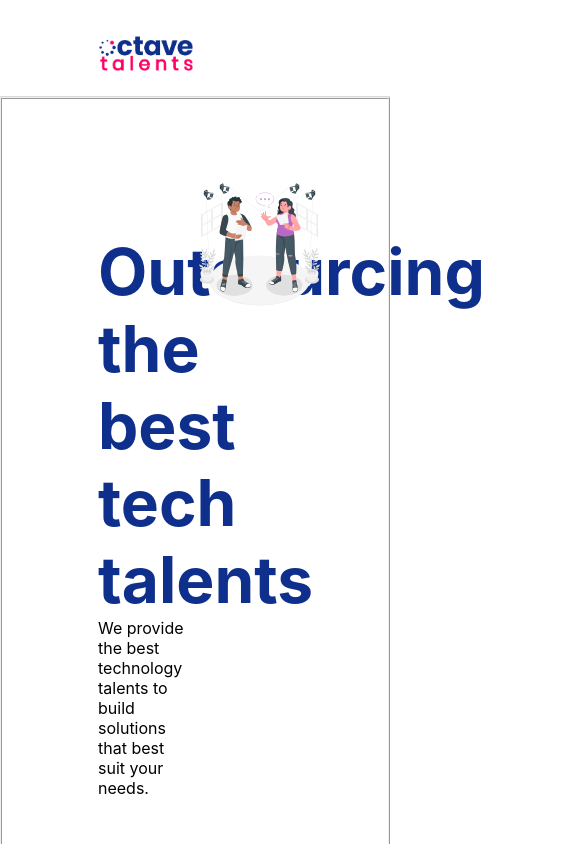
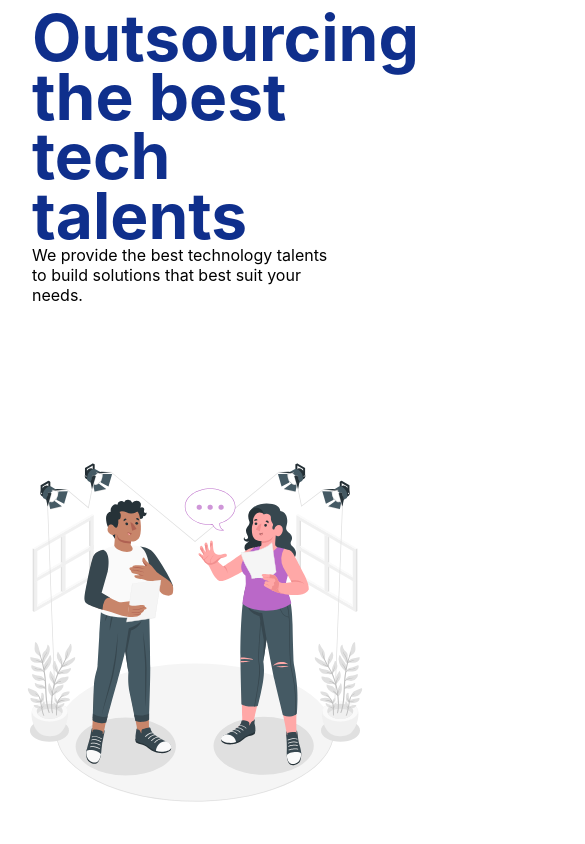
Before and after one commit to Kodi-ezike/octave-talents, a React (Create React App) app: page /home in a window 390 px wide. Shown: the top 844 px of the page, 585 px wide, since content can reach past the window. Built offline with nearby package versions, Linux system fonts and the light colour scheme.

Commit message:
Responsive styling of row1

```diff
--- a/src/App.js
+++ b/src/App.js
@@ -8,7 +8,7 @@ function App() {
 
   return (
     <div className="App">
-      <Header/>
+      {/* <Header/> */}
       <Routes>
         <Route path="/login"  element={<Login/>}/>
         <Route path="home"  element={<Home/>} />
--- a/src/Components/Home.js
+++ b/src/Components/Home.js
@@ -1,5 +1,4 @@
 import './home.css';
-import image3 from "./images/image3.jpg";
 
 const Home = () => {
 
@@ -17,11 +16,11 @@ const Home = () => {
                     <h2 className='white dBlock' style={{marginBottom: "3rem"}}>For clients</h2>
                     <div style={{height: "auto", width: "40%" }}>
                         <h1 className='white'>Hire excellent talents</h1>
-                        <p className='white' style={{height: "auto", width: "80%", marginBottom: "3.5rem" }}>
+                        <p className='white' style={{height: "auto", width: "80%", marginBottom: "3rem" }}>
                             Work with talents that have been trained by Octave to provide excellent solutions with a professional
                         </p>
                     </div>
-                    <div className='dBlock' style={{display:"flex", justifyContent:"space-between"}}>
+                    <div className='' style={{display:"flex", justifyContent:"space-between"}}>
                         <div className='feature'>
                             <p>Post a job<br/> and hire a talent</p>
                         </div>
--- a/src/Components/home.css
+++ b/src/Components/home.css
@@ -1,4 +1,7 @@
-/************************************* Global styles   *******************************************/
+
+/*###################################      Large screen   ###################################*/
+
+/****************************** Global styles   *************************/
 
 .border {
     border: 2px ridge;
@@ -6,10 +9,6 @@
 h1 {
     font-size:4rem;
     line-height: 1.2;
-}
-
-.row {
-    margin-top: 3rem;
 }
 
 .white {
@@ -20,15 +19,15 @@ h1 {
     display:block
 }
 
-/**************************************** row1   **********************************************/
+/********************************* row1   *******************************/
 
 .homewrapper {
-    padding: 2rem 4rem;
-    border: 2px ridge;
+    padding: 2rem 2rem;
 }
 
 .row1 {
     display: flex;
+    justify-content: space-between;
     height: 80vh;
 }
 
@@ -50,13 +49,14 @@ h1 {
     background-image: url("./images/image1.svg");
     background-repeat: no-repeat;
     background-size: "cover";
+    background-position: right;
     min-width: 50%;
     max-height: 80vh;
 }
 
 
 
-/************************************************* row2   ************************************************/
+/************************************ row2   ********************************/
 
 .row2Background {
     /* background-image: url("./images/Rectangle9.svg"); */
@@ -87,7 +87,7 @@ h1 {
     height: auto;
     color: #ffffff;
     background-color:#FF196F;
-    padding: 2rem 3rem;
+    padding: 1.8rem 2.2rem;
     font-size: 300;
     /* marginRightt:"4%"; */
     border-radius:1rem
@@ -99,7 +99,7 @@ h1 {
 
 
 
-/************************************************** row3   *****************************************/
+/************************************ row3   *******************************/
 
 .row3 {
     display: flex;
@@ -139,7 +139,7 @@ h1 {
 
 
 
-/************************************************** row4   *************************************************/
+/********************************** row4   *******************************/
 
 .row4 {
     display: flex;
@@ -185,3 +185,104 @@ h1 {
 .row4col2 h2, .row4col2 p {
     padding-bottom: 3rem;
 }
+
+
+
+/*###################################      medium screen   ###################################*/
+
+
+@media (max-width: 1008px) {
+
+    /************************************ row2   *****************************/
+
+    .homewrapper {
+        padding: .5rem 1rem .5rem 1rem;
+    }
+
+    .row1 {
+        display: flex;
+        flex-direction: row;
+    }
+
+    .row1 .col1 {
+        align-self: center;
+        width: 60%;
+        height: auto;
+        font-weight: 100;
+        padding-left: 2rem;
+    }
+    .row1 .col1 h1 {
+        color: #0F2F8C;
+    }
+
+    .col1 p{
+        font-weight: 400;
+        width: 90%;
+    }
+
+    .row1 .col2 {
+        align-self: center;
+        background-image: url("./images/image1.svg");
+        background-repeat: no-repeat;
+        background-size: "cover";
+        background-position: right;
+        margin-top: 2rem;
+        min-height: 70%;
+        max-height: 70%;
+
+    }
+
+}
+
+
+
+/*###################################      Small screen   ###################################*/
+
+@media (max-width: 640px) {
+
+    .feature {
+        display: none;
+    }
+
+    /************************************ row2   *****************************/
+
+    .homewrapper {
+        padding: .5rem 1rem .5rem 1rem;
+    }
+
+    .row1 {
+        display: block;
+        height: 110vh
+    }
+
+    .row1 .col1 {
+        align-self: center;
+        min-width: 100% ;
+        height: fit-content;
+        padding-left: 1rem;
+    }
+    .row1 .col1 h1 {
+        color: #0F2F8C;
+        /* font-weight: normal; */
+        line-height: 3.7rem;
+
+    }
+
+    .col1 p{
+        font-weight: 400;
+        width: 90%;
+    }
+
+    .row1 .col2 {
+        background-image: url("./images/image1.svg");
+        /* background-color: #ff8fc7; */
+        background-repeat: no-repeat;
+        background-size: "cover";
+        background-position: center;
+        min-width: 50%;
+        max-height: 60%;
+        margin-top:0;
+
+    }
+
+}
```
